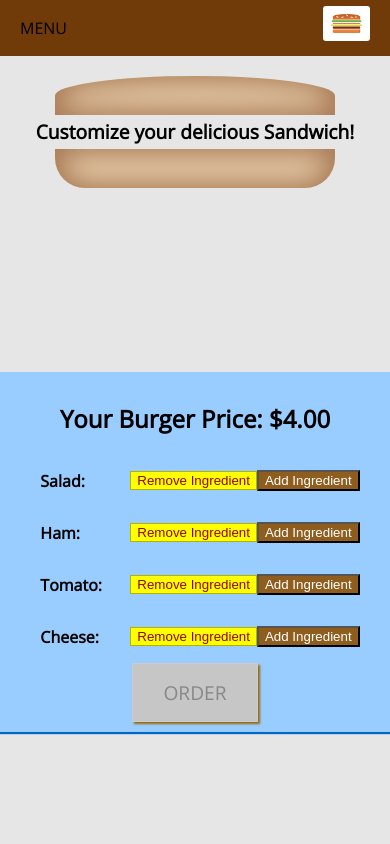
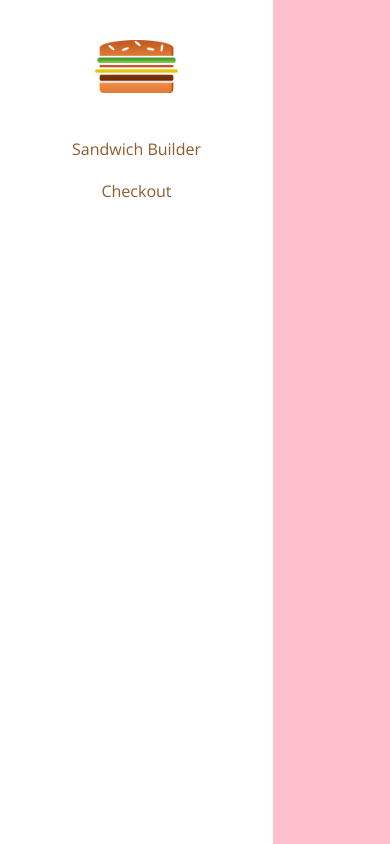
Before and after one commit to dragomir1/REACT-sandwichBuilder, a React app: page / in a window 390 px wide. Built offline with nearby package versions, Linux system fonts and the light colour scheme.

Commit message:
additions

```diff
--- a/src/components/Layout/Layout.js
+++ b/src/components/Layout/Layout.js
@@ -1,16 +1,30 @@
-import React from 'react';
+import React, { Component } from 'react';
 import Aux from '../../hoc/Aux';
 import classes from './Layout.css';
 import Toolbar from '../Navigation/Toolbar/Toolbar';
+import SideDrawer from '../Navigation/SideDrawer/SideDrawer';
+// this has been coverted to a class so we can manage the toggle state of the sideDrawer button.
 
 
-const layout = (props) => (
-  <Aux>
-    <Toolbar />
-    <main className={classes.Content}>
-      {props.children}
-    </main>
-  </Aux>
-);
+class Layout extends Component {
+  state={
+    showSideDrawer: true
+  }
 
-export default layout;
+  showSideDrawerClosedHandler = () => {
+    this.setState({showSideDrawer: false});
+  }
+
+  render () {
+    return (
+      <Aux>
+        <Toolbar />
+        <SideDrawer showSideDrawerClosed={this.showSideDrawerClosedHandler}/>
+        <main className={classes.Content}>
+          {this.props.children}
+        </main>
+      </Aux>
+    );
+  }
+}
+export default Layout;
--- /dev/null
+++ b/src/components/Navigation/NavItems/NavItem/NavItem.css
@@ -0,0 +1,46 @@
+.Navitem {
+  margin: 10px 10px;
+  box-sizing: border-box;
+  display: block;
+  /* width: 100%; */
+}
+
+.Navitem a {
+  color: #8f5c2c;
+  text-decoration: none;
+  height: 100%;
+  box-sizing: border-box;
+  display: block;
+}
+
+.Navitem a:hover,
+.Navitem a:active,
+.Navitem a:active {
+  color: #40a4c8;
+}
+
+@@media (min-width: 500px) {
+
+  .Navitem {
+    margin: 0;
+    display: flex;
+    height: 100%;
+    width: auto;
+    align-items: center;
+  }
+
+  .Navitem a {
+    color: white;
+    height: 100%;
+    padding: 16px 10px;
+    border-bottom: 4px solid transparent;
+  }
+
+  .Navitem a:hover,
+  .Navitem a:active,
+  .Navitem a:active {
+    background-color: #8f5c2c;
+    border-bottom: 4px solid #40a4c8;
+    color: white;
+  }
+}
--- /dev/null
+++ b/src/components/Navigation/NavItems/NavItem/NavItem.js
@@ -0,0 +1,14 @@
+import React from 'react';
+import classes from './NavItem.css';
+
+// {props.childred} allows us to wrap the txt we want to display with the component
+const navitem = (props) => (
+  <li className={classes.Navitem}>
+    <a
+      href={props.link}
+      className={props.active ? classes.active : null}>{props.children}</a>
+  </li>
+
+);
+
+export default navitem;
--- /dev/null
+++ b/src/components/Navigation/NavItems/NavItems.css
@@ -0,0 +1,15 @@
+.Navitems {
+  margin: 0px;
+  padding: 0;
+  list-style: none;
+  display: flex;
+  align-items: center;
+  height: 100%;
+  flex-flow: column;
+}
+
+@media (min-width: 500px) {
+  .Navitems {
+    flex-flow: row;
+  }
+}
--- /dev/null
+++ b/src/components/Navigation/NavItems/NavItems.js
@@ -0,0 +1,13 @@
+import React from 'react';
+import classes from './NavItems.css';
+import Navitem from './NavItem/NavItem';
+
+// since we have {props.children} in navlink we are wrapping the text with the navitem component. active is a bolean prop.
+const navitems = (props) => (
+  <ul className={classes.Navitems}>
+    <Navitem link='/' active>Sandwich Builder</Navitem>
+    <Navitem link='/'>Checkout</Navitem>
+  </ul>
+);
+
+export default navitems;
--- /dev/null
+++ b/src/components/Navigation/SideDrawer/SideDrawer.css
@@ -0,0 +1,33 @@
+.SideDrawer {
+  position: fixed;
+  width: 280px;
+  max-width: 70%;
+  height: 100%;
+  left: 0;
+  top: 0;
+  z-index: 200;
+  background-color: white;
+  padding: 32px 16px;
+  box-sizing: border-box;
+  transition: transform 0.3s ease-out;
+}
+
+@media (min-width: 500px) {
+    .SideDrawer {
+      display: none;
+    }
+}
+
+.Open {
+    transform: translateX(0);
+}
+
+.Close {
+    transform: translateX(-100%);
+}
+
+.Logo {
+  text-align: center;
+  height: 11%;
+  margin-bottom: 10px;
+}
--- /dev/null
+++ b/src/components/Navigation/SideDrawer/SideDrawer.js
@@ -0,0 +1,29 @@
+import React from 'react';
+import Logo from '../../Logo/Logo';
+import Backdrop from '../../UI/Backdrop/Backdrop';
+import Navitems from '../NavItems/NavItems';
+import classes from './SideDrawer.css';
+import Aux from '../../../hoc/Aux';
+// we return a funciton body becase we are adding some logic before returning jsx. basically adding animation when side drawer opens.
+
+// this is passed to the Layout.js file.
+// we import Aux to wrap adjacent jsx elements
+
+const sideDrawer = (props) => {
+  return (
+    <Aux>
+      <Backdrop show />
+      <div className={classes.SideDrawer}>
+        <div className={classes.Logo}>
+          <Logo />
+        </div>
+        <nav>
+          <Navitems />
+        </nav>
+      </div>
+    </Aux>
+  );
+};
+
+
+export default sideDrawer;
--- a/src/components/Navigation/Toolbar/Toolbar.js
+++ b/src/components/Navigation/Toolbar/Toolbar.js
@@ -1,6 +1,7 @@
 import React from 'react';
 import classes from './Toolbar.css';
 import Logo from '../../Logo/Logo';
+import Navitems from '../NavItems/NavItems';
 
 
 const toolbar = (props) => (
@@ -10,7 +11,7 @@ const toolbar = (props) => (
       <Logo />
     </div>
     <nav className={classes.DesktopOnly}>
-      ...
+      <Navitems />
     </nav>
   </header>
 );
--- a/src/components/UI/Backdrop/Backdrop.css
+++ b/src/components/UI/Backdrop/Backdrop.css
@@ -5,6 +5,7 @@
   z-index: 100;
   left: 0;
   top: 0;
-  background-color: rgba(196, 216, 237, 0.6);
+  background-color: pink;
+  /* background-color: rgba(196, 216, 237, 0.6); */
 
 }
```
Also changed, not shown: src/components/Navigation/SideDrawer/DrawerToggle/DrawerToggle.css (added, +23 -0 lines), src/components/Navigation/SideDrawer/DrawerToggle/DrawerToggle.js (added).
